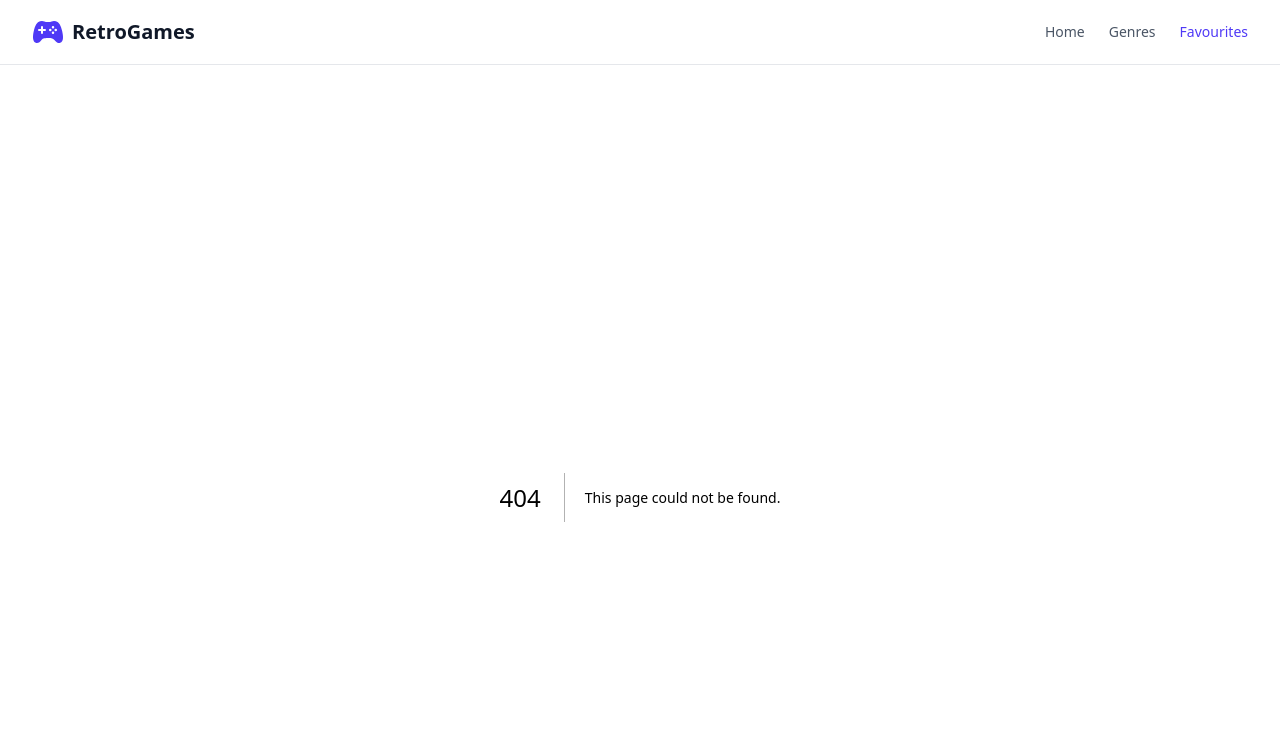
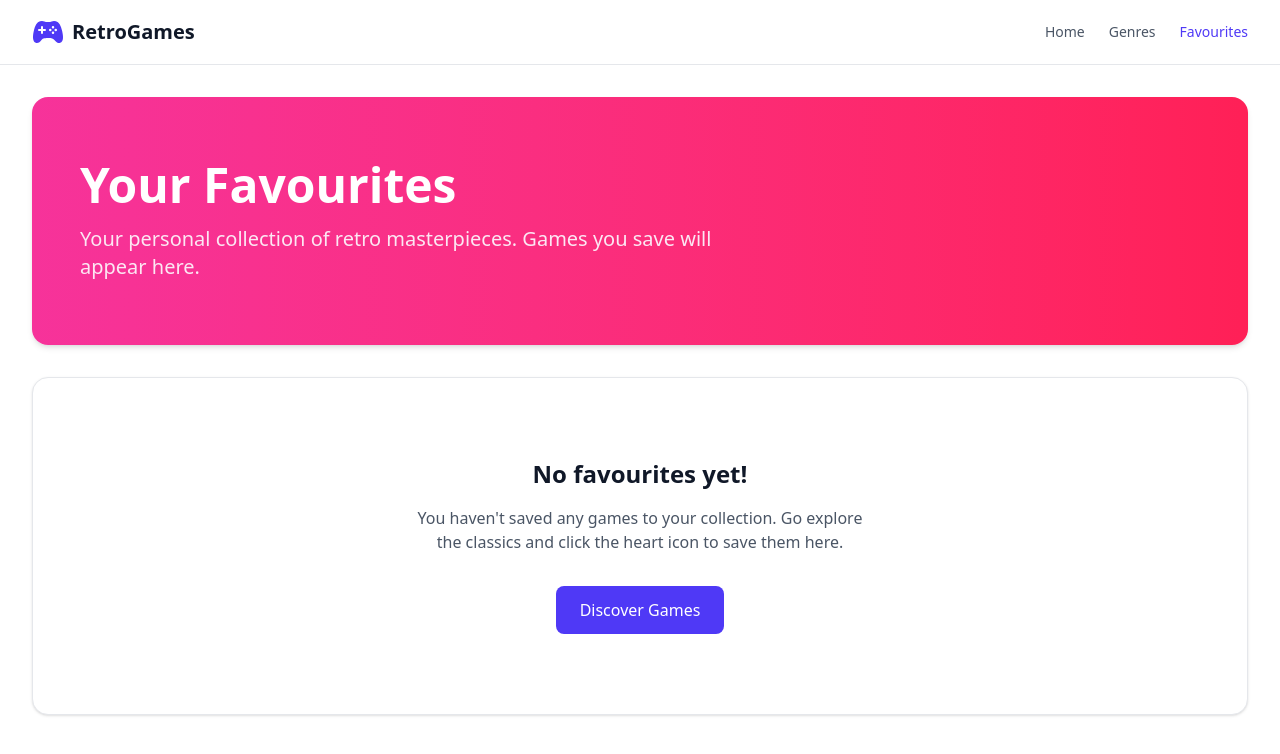
Before and after one commit to tedy-abr/retro-games, a Next.js app: page /favourites in a window 1280 px wide. Before the commit this address had no page. Shown: the top 754 px of the page. Built offline with nearby package versions, Linux system fonts and the light colour scheme.

Commit message:
build favourites page with reusable game browser and empty state

```diff
--- /dev/null
+++ b/src/app/favourites/page.tsx
@@ -0,0 +1,46 @@
+"use client";
+
+import Link from "next/link";
+import GameBrowser from "@/components/GameBrowser";
+import { useFavorites } from "@/hooks/useFavorites";
+
+export default function FavouritesPage() {
+  const { favorites } = useFavorites();
+
+  return (
+    <div>
+      <div className="bg-linear-to-r from-pink-500 to-rose-500 text-white rounded-2xl mb-8 shadow-md">
+        <div className="py-12 md:py-16 px-8 md:px-12">
+          <h1 className="text-3xl md:text-4xl lg:text-5xl font-bold mb-4">
+            Your Favourites
+          </h1>
+          <p className="text-lg md:text-xl text-pink-100 max-w-2xl">
+            Your personal collection of retro masterpieces. Games you save will
+            appear here.
+          </p>
+        </div>
+      </div>
+
+      {favorites.length === 0 ? (
+        <div className="text-center py-20 bg-white rounded-2xl border border-gray-200 shadow-sm px-4">
+          <h2 className="text-2xl font-bold text-gray-900 mb-4">
+            No favourites yet!
+          </h2>
+          <p className="text-gray-600 mb-8 max-w-md mx-auto">
+            You haven't saved any games to your collection. Go explore the
+            classics and click the heart icon to save them here.
+          </p>
+          <Link
+            href="/"
+            className="inline-block px-6 py-3 bg-indigo-600 text-white font-medium rounded-lg hover:bg-indigo-700 transition-colors"
+          >
+            Discover Games
+          </Link>
+        </div>
+      ) : (
+        // Show if there are favorites
+        <GameBrowser initialGames={favorites} />
+      )}
+    </div>
+  );
+}
```
